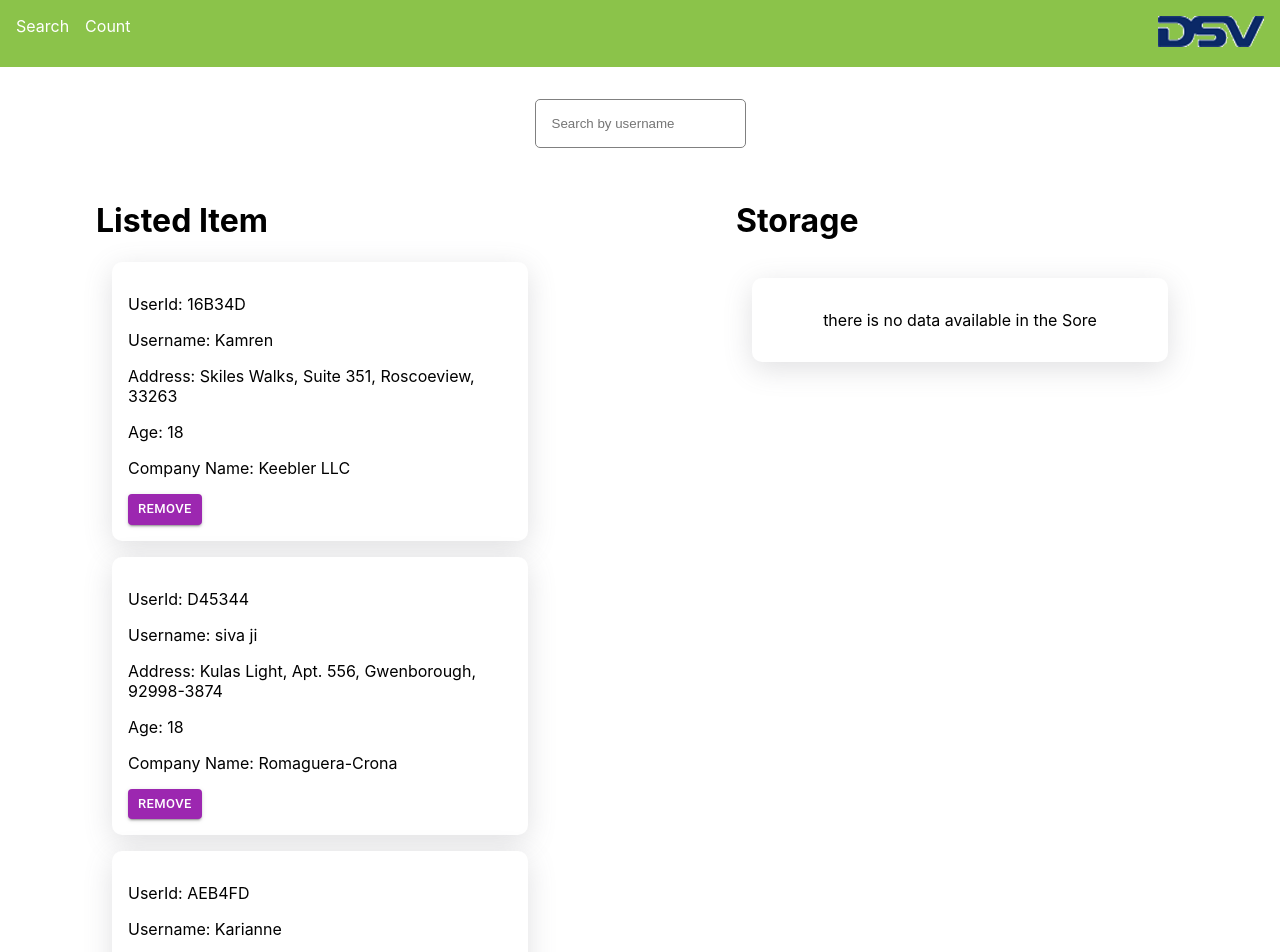
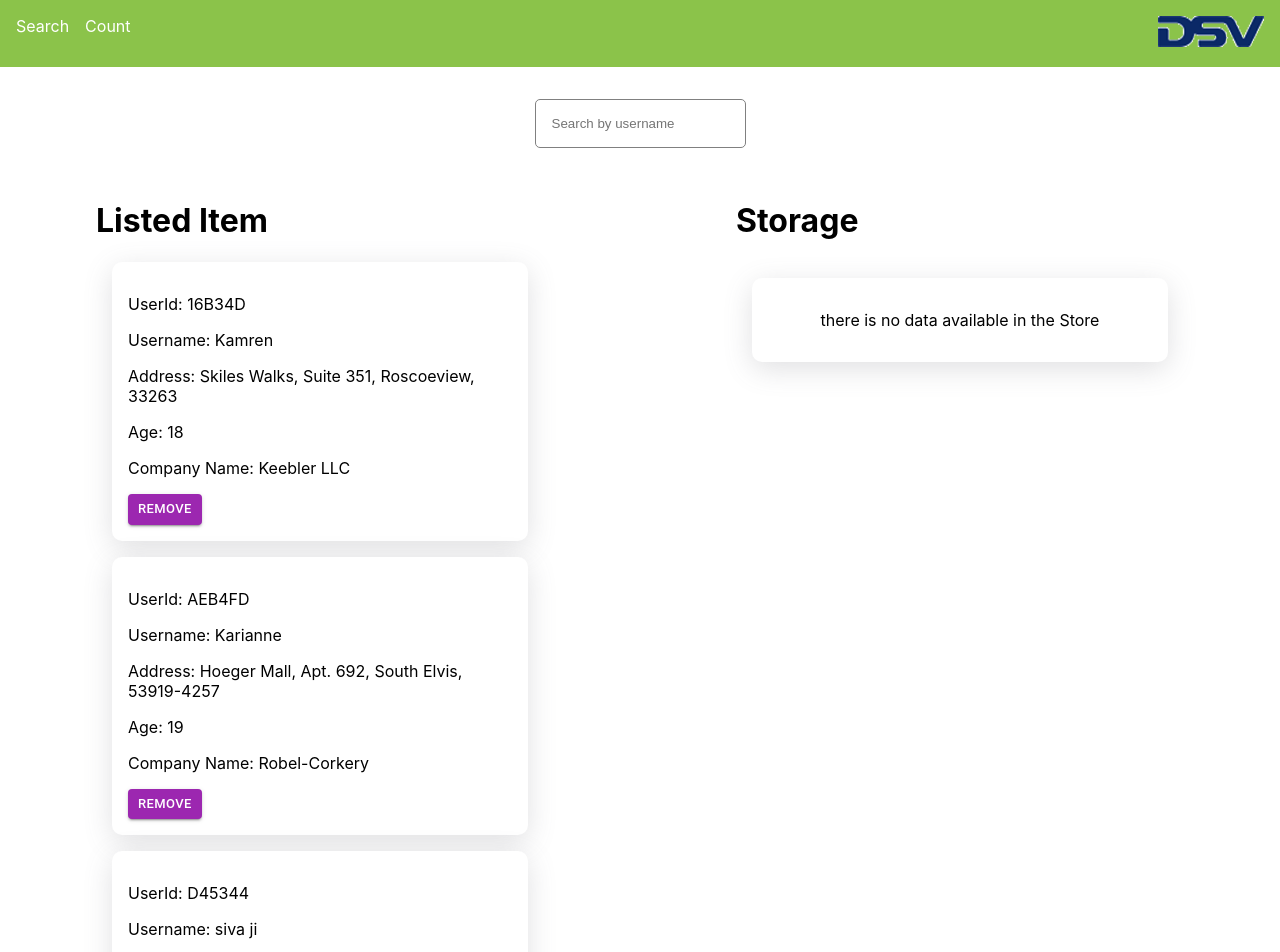
Before and after one commit to shivareddy556/my-app, a React (Create React App) app: page / in a window 1280 px wide. Shown: the top 952 px of the page. Built offline with nearby package versions, Linux system fonts and the light colour scheme.

Commit message:
fixed  type errors

```diff
--- a/src/components/Search.tsx
+++ b/src/components/Search.tsx
@@ -2,19 +2,7 @@ import React, { useEffect, useState } from 'react';
 import { users as userData } from './constants';
 import '../App.css'
 import Button from '@mui/material/Button';
-interface userTypes {
-    username: string;
-    address: {
-        street: string;
-        suite: string;
-        city: string;
-        zipcode: string;
-    };
-    age: number;
-    company: {
-        name: string;
-    };
-}
+
 type User = {
     id: string;
     username: string;
@@ -23,8 +11,8 @@ type User = {
     companyName: string;
 }
 const Search = () => {
-    const [users, setUsers] = useState<any>([]);
-    const [removedUsers, setRemovedUsers] = useState<any>([]);
+    const [users, setUsers] = useState<User[]>([]);
+    const [removedUsers, setRemovedUsers] = useState<User[] | any>([]);
     const [searchTerm, setSearchTerm] = useState('');
 
     // Function to generate random ID
@@ -38,10 +26,12 @@ const Search = () => {
         return result;
     };
 
+
+
     // Function to filter, map, add ID, and sort users
-    const processData = (data: any[]) => {
+    const processData = (data: typeof userData) => {
         const filteredUsers = data.filter((user: { age: number; }) => user.age >= 18);
-        const mappedUsers = filteredUsers.map((user: userTypes) => ({
+        const mappedUsers = filteredUsers.map((user) => ({
             id: generateRandomId(),
             username: user.username,
             address: user.address.street + ', ' + user.address.suite + ', ' + user.address.city + ', ' + user.address.zipcode,
@@ -49,9 +39,6 @@ const Search = () => {
             companyName: user.company.name
         }));
         const sortedUsers = mappedUsers.sort((a: User, b: User) => {
-            if (a.age === b.age) {
-                return a.companyName.localeCompare(b.companyName);
-            }
             return a.age - b.age;
         });
         setUsers(sortedUsers);
@@ -63,6 +50,8 @@ const Search = () => {
         const removedUser = users.find((user: { id: string }) => user.id === id);
         setUsers(updatedUsers);
         setRemovedUsers([...removedUsers, removedUser]);
+
+
     };
 
     // Function to handle user restoration
@@ -70,7 +59,7 @@ const Search = () => {
         const restoredUser = removedUsers.find((user: { id: string; }) => user.id === id);
         const updatedRemovedUsers = removedUsers.filter((user: { id: string; }) => user.id !== id);
         setUsers([...users, restoredUser]);
-        setRemovedUsers(updatedRemovedUsers);
+        setRemovedUsers(updatedRemovedUsers)
     };
 
     // Function to handle search term change
@@ -129,7 +118,7 @@ const Search = () => {
                   {  filteredRemoveUsers.length === 0 &&
                     <div className='flex-items'>
                     <div className="card App">
-                      <p> there is no data available in the Sore</p>
+                      <p> there is no data available in the Store</p>
                   </div>
                 </div>
                   }
--- a/src/components/constants.tsx
+++ b/src/components/constants.tsx
@@ -4,7 +4,7 @@ export const users = [
       name: "siva",
       username: "siva ji",
       email: "Sincere@april.biz",
-      age: 18,
+      age: 20,
       address: {
         street: "Kulas Light",
         suite: "Apt. 556",
```
